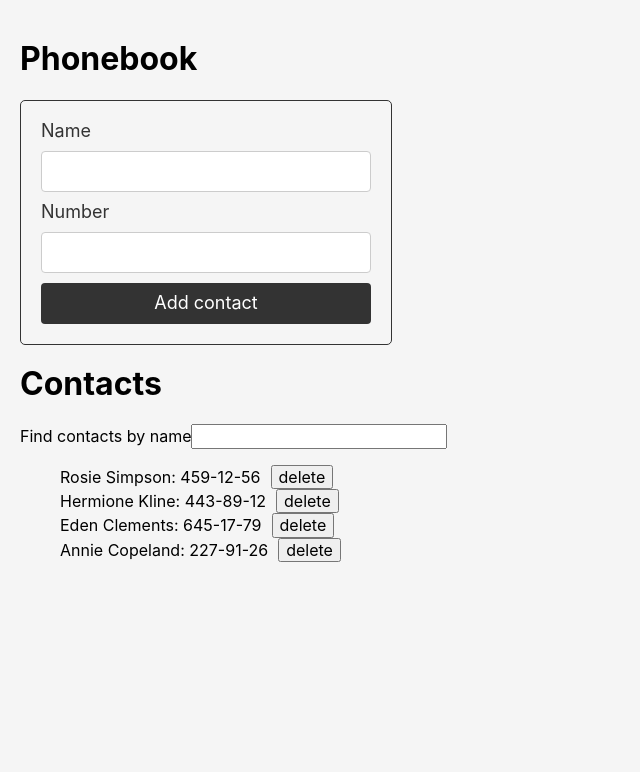
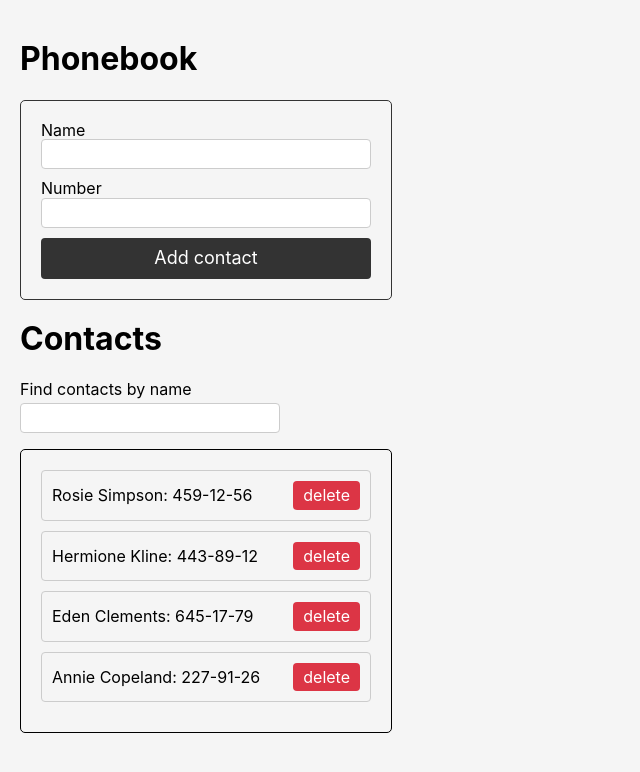
Before and after one commit to VasylRybotytskyi/goit-react-hw-02-phonebook, a React (Create React App) app: page / in a window 1280 px wide. Shown: the top 772 px of the page, without its empty margins (0-640 px from the left). Built offline with nearby package versions, Linux system fonts and the light colour scheme.

Commit message:
update styles

```diff
--- a/src/components/ContactForm/ContactForm.jsx
+++ b/src/components/ContactForm/ContactForm.jsx
@@ -1,7 +1,12 @@
-import { Formik, Form, Field, ErrorMessage } from 'formik';
+import { Formik } from 'formik';
 import React, { Component } from 'react';
 import * as yup from 'yup';
-import { StyledForm } from './ContactForm.styled';
+import {
+  FormContainer,
+  FormInput,
+  FormErrorMessage,
+  SubmitButton,
+} from './ContactForm.styled';
 
 const schema = yup.object().shape({
   name: yup.string().required(),
@@ -28,15 +33,15 @@ export class ContactForm extends Component {
           validationSchema={schema}
           onSubmit={this.handleSubmit}
         >
-          <StyledForm>
+          <FormContainer>
             <label htmlFor="name">Name</label>
-            <Field type="text" name="name" id="name" />
-            <ErrorMessage name="name" />
+            <FormInput type="text" name="name" id="name" />
+            <FormErrorMessage name="name" />
             <label htmlFor="number">Number</label>
-            <Field type="tel" name="number" id="number" />
-            <ErrorMessage name="number" />
-            <button type="submit">Add contact</button>
-          </StyledForm>
+            <FormInput type="tel" name="number" id="number" />
+            <FormErrorMessage name="number" />
+            <SubmitButton type="submit">Add contact</SubmitButton>
+          </FormContainer>
         </Formik>
       </>
     );
--- a/src/components/ContactForm/ContactForm.styled.jsx
+++ b/src/components/ContactForm/ContactForm.styled.jsx
@@ -1,30 +1,30 @@
 import styled from 'styled-components';
-import { Form } from 'formik';
+import { Field, ErrorMessage, Form } from 'formik';
 
-export const StyledForm = styled(Form)`
+export const FormContainer = styled(Form)`
   display: flex;
   flex-direction: column;
-  gap: 10px;
+
   max-width: 30%;
   padding: 20px;
   border: 1px solid #333;
   border-radius: 5px;
   box-sizing: border-box;
+`;
 
-  label {
-    font-size: 18px;
-    color: #333;
-  }
-
-  input {
-    padding: 10px;
+export const FormInput = styled(Field)`
+  padding: 5px;
   border-radius: 4px;
   border: 1px solid #ccc;
-    box-sizing: border-box;
-    font-size: 16px;
-  }
+  margin-bottom: 10px;
+`;
 
-  button {
+export const FormErrorMessage = styled(ErrorMessage)`
+  color: red;
+  margin-bottom: 5px;
+`;
+
+export const SubmitButton = styled.button`
   padding: 10px;
   border-radius: 4px;
   border: none;
@@ -33,10 +33,8 @@ export const StyledForm = styled(Form)`
   font-size: 18px;
   cursor: pointer;
   transition: background-color 0.2s, color 0.2s;
-  }
-
-  button:hover,
-  button:active {
+  &:hover,
+  &:active {
     background-color: #fff;
     color: #333;
   }
--- a/src/components/ContactList/ContactList.jsx
+++ b/src/components/ContactList/ContactList.jsx
@@ -1,16 +1,10 @@
-import { ContactItem } from './ContactList.styled';
+import { ContactListItem } from 'components/ContactListItem/ContactListItem';
+import { ContactListWraper } from './ContactList.styled';
 
 export const ContactList = ({ contacts, onDeleteContact }) => {
   return (
-    <ul>
-      {contacts.map(contact => (
-        <ContactItem key={contact.id}>
-          <p>
-            {contact.name}: {contact.number}
-          </p>
-          <button onClick={() => onDeleteContact(contact.id)}>delete</button>
-        </ContactItem>
-      ))}
-    </ul>
+    <ContactListWraper>
+      <ContactListItem contacts={contacts} onDeleteContact={onDeleteContact} />
+    </ContactListWraper>
   );
 };
--- a/src/components/ContactList/ContactList.styled.jsx
+++ b/src/components/ContactList/ContactList.styled.jsx
@@ -1,7 +1,10 @@
 import styled from 'styled-components';
 
-export const ContactItem = styled.li`
+export const ContactListWraper = styled.ul`
   display: flex;
-  align-items: center;
-  gap: 10px;
+  flex-direction: column;
+  max-width: 30%;
+  border: 1px solid black;
+  border-radius: 5px;
+  padding: 20px;
 `;
--- /dev/null
+++ b/src/components/ContactListItem/ContactListItem.jsx
@@ -0,0 +1,18 @@
+import { ContactItemWrapper, DeleteButton } from './ContactListItem.styled';
+
+export const ContactListItem = ({ contacts, onDeleteContact }) => {
+  return (
+    <>
+      {contacts.map(contact => (
+        <ContactItemWrapper key={contact.id}>
+          <p>
+            {contact.name}: {contact.number}
+          </p>
+          <DeleteButton onClick={() => onDeleteContact(contact.id)}>
+            delete
+          </DeleteButton>
+        </ContactItemWrapper>
+      ))}
+    </>
+  );
+};
--- /dev/null
+++ b/src/components/ContactListItem/ContactListItem.styled.jsx
@@ -0,0 +1,25 @@
+import styled from 'styled-components';
+
+export const ContactItemWrapper = styled.li`
+  display: flex;
+  justify-content: space-between;
+  align-items: center;
+
+  margin-bottom: 10px;
+  padding: 10px;
+  border: 1px solid #ccc;
+  border-radius: 4px;
+`;
+
+export const DeleteButton = styled.button`
+  background-color: #dc3545;
+  color: white;
+  border: none;
+  border-radius: 4px;
+  padding: 5px 10px;
+  cursor: pointer;
+
+  &:hover {
+    background-color: #c82333;
+  }
+`;
--- a/src/components/Filter/Filter.jsx
+++ b/src/components/Filter/Filter.jsx
@@ -1,14 +1,15 @@
+import { FilterWrapper, FilterLabel, FilterInput } from './Filter.styled';
 export const Filter = ({ onChange, value }) => {
   return (
-    <>
-      <label htmlFor="find">Find contacts by name</label>
-      <input
+    <FilterWrapper>
+      <FilterLabel htmlFor="find">Find contacts by name</FilterLabel>
+      <FilterInput
         type="text"
         onChange={onChange}
         value={value}
         id="find"
         name="find"
       />
-    </>
+    </FilterWrapper>
   );
 };
--- /dev/null
+++ b/src/components/Filter/Filter.styled.jsx
@@ -0,0 +1,16 @@
+import styled from 'styled-components';
+
+export const FilterWrapper = styled.div`
+  margin-bottom: 10px;
+`;
+
+export const FilterLabel = styled.label`
+  display: block;
+  margin-bottom: 5px;
+`;
+
+export const FilterInput = styled.input`
+  padding: 5px;
+  border-radius: 4px;
+  border: 1px solid #ccc;
+`;
```
Lines whose indentation alone changed are shown as unchanged.
